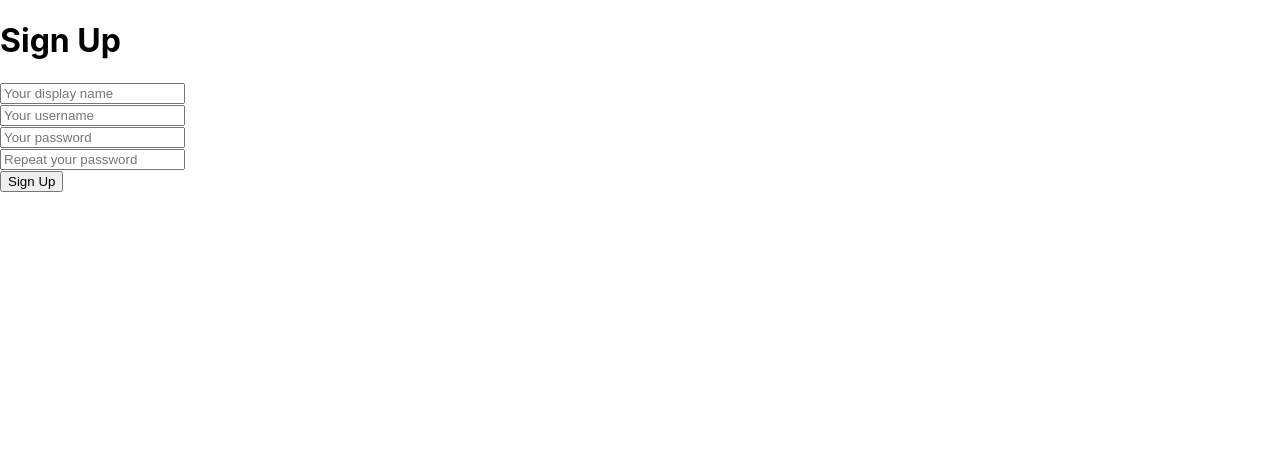
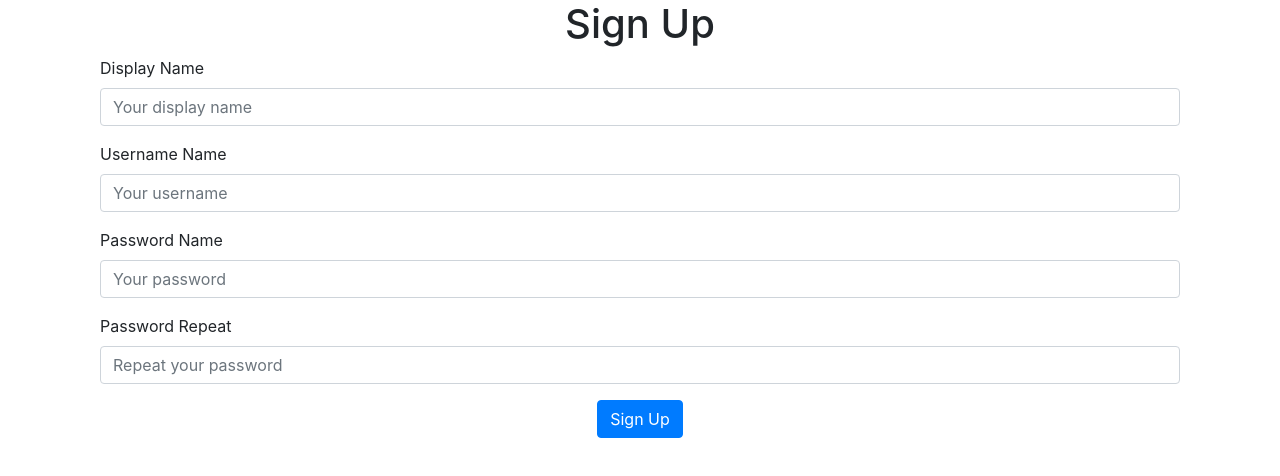
Before and after one commit to TomaEduard/hoaxify-frontend, a React (Create React App) app: page / in a window 1280 px wide. Shown: the top 476 px of the page. Built offline with nearby package versions, Linux system fonts and the light colour scheme.

Commit message:
added boostrap cdn only for css, reformating tests and accept props values (default values)

```diff
--- a/public/index.html
+++ b/public/index.html
@@ -24,6 +24,13 @@
       work correctly both with client-side routing and a non-root public URL.
       Learn how to configure a non-root public URL by running `npm run build`.
     -->
+    <link
+      rel="stylesheet"
+      href="https://stackpath.bootstrapcdn.com/bootstrap/4.4.1/css/bootstrap.min.css"
+      integrity="sha384-Vkoo8x4CGsO3+Hhxv8T/Q5PaXtkKtu6ug5TOeNV6gBiFeWPGFN9MuhOf23Q9Ifjh"
+      crossorigin="anonymous"
+    />
+
     <title>React App</title>
   </head>
   <body>
--- a/src/pages/UserSignupPage.js
+++ b/src/pages/UserSignupPage.js
@@ -31,32 +31,45 @@ export class UserSignupPage extends React.Component {
     }
 
     onClickSignup = () => {
-        this.props.actions.postSingup();
+        const user = {
+            username: this.state.username,
+            displayName: this.state.displayName,
+            password: this.state.password,
+        }
+
+        this.props.actions.postSingup(user);
+
     }
 
     render() {
         return (
-            <div>
-                <h1>Sign Up</h1>
+            <div className="container">
+                <h1 className="text-center">Sign Up</h1>
 
-                <div>
+                <div className="col-12 mb-3">
+                    <label>Display Name</label>
                     <input
+                        className="form-control"
                         placeholder="Your display name"
                         value={this.state.displayName}
                         onChange={this.onChangeDisplayName}
                     />
                 </div>
 
-                <div>
+                <div className="col-12 mb-3">
+                    <label>Username Name</label>
                     <input
+                        className="form-control"
                         placeholder="Your username"
                         value={this.state.username}
                         onChange={this.onChangeUsername}
                     />
                 </div>
 
-                <div>
+                <div className="col-12 mb-3">
+                    <label>Password Name</label>
                     <input
+                        className="form-control"
                         placeholder="Your password"
                         type="password"
                         value={this.state.password}
@@ -64,18 +77,22 @@ export class UserSignupPage extends React.Component {
                     />
                 </div>
 
-                <div>
+                <div className="col-12 mb-3">
+                    <label>Password Repeat</label>
                     <input
+                        className="form-control"
                         placeholder="Repeat your password"
                         type="password"
                         value={this.state.passwordRepeat}
                         onChange={this.onChangePasswordRepeat}
-
                     />
                 </div>
 
-                <div>
-                    <button onClick={this.onClickSignup}>Sign Up</button>
+                <div className="text-center">
+                    <button
+                        className="btn btn-primary"
+                        onClick={this.onClickSignup}>Sign Up
+                    </button>
                 </div>
 
             </div>
@@ -84,4 +101,13 @@ export class UserSignupPage extends React.Component {
 
 }
 
+// Default props
+UserSignupPage.defaultProps = {
+    actions: {
+        postSingup: () => new Promise((resolve, reject) => {
+            resolve({});
+        })
+    }
+}
+
 export default UserSignupPage;
```
Also changed, not shown: 2 other files (tests, documents, lock files or other folders).
